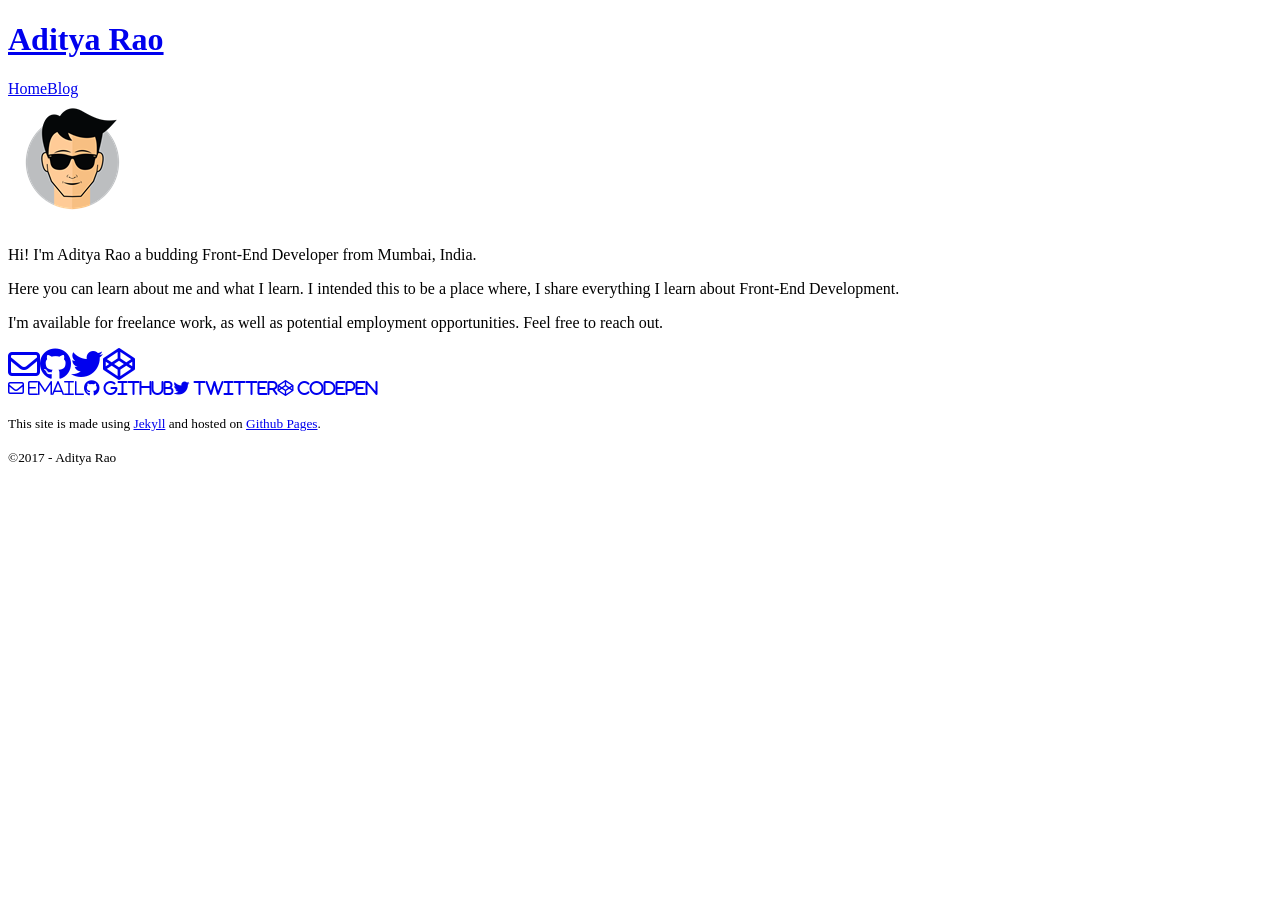
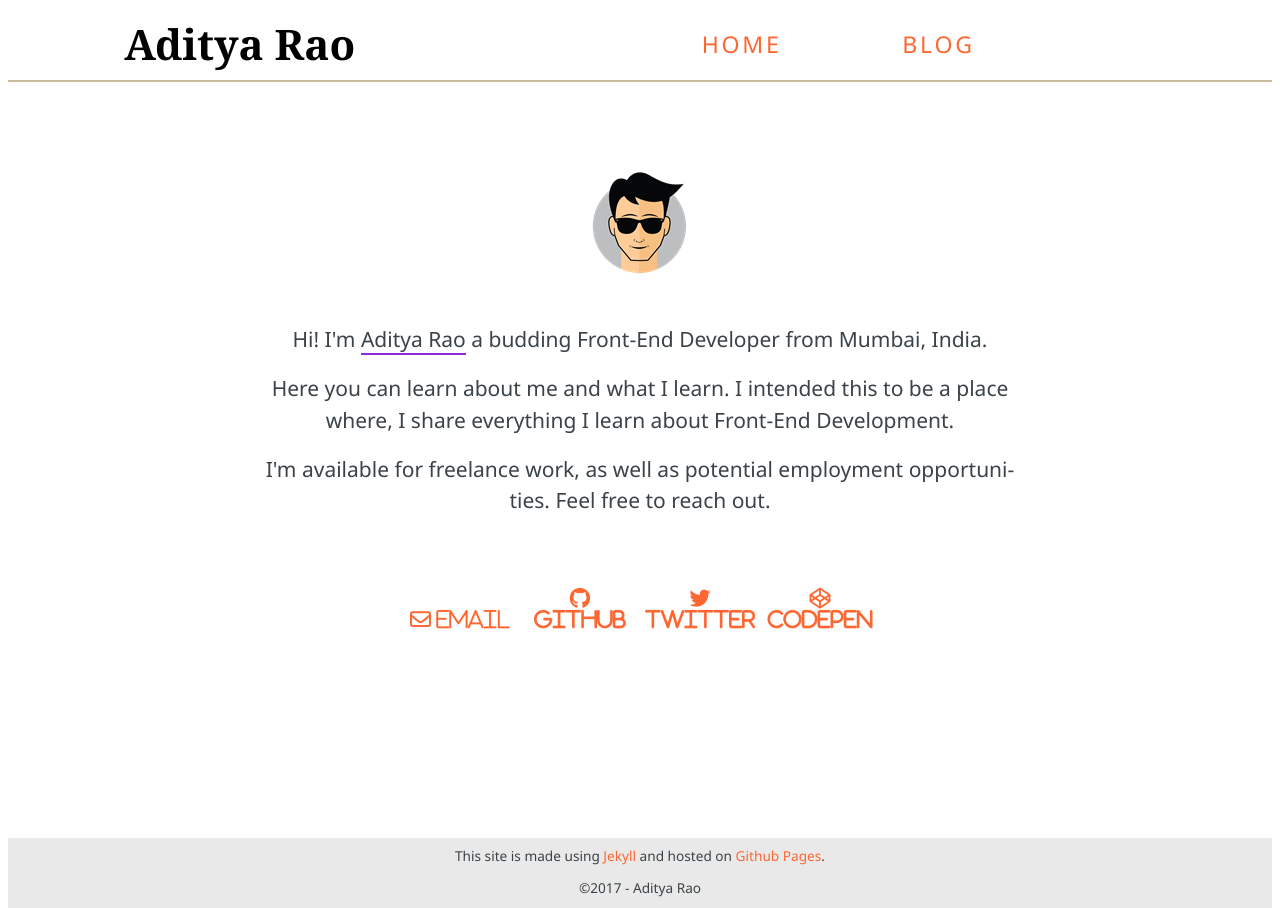
Before and after one commit to ad1tyara0/raoaditya.github.io, a Jekyll site: the page built from index.html, in a window 1280 px wide. Built offline with Jekyll 4.4.1, drawn with Linux system fonts in a browser that asks for light colours; nearby versions of some CDN libraries; some web fonts are replaced.

Commit message:
Fixed baseurl.

```diff
--- a/_config.yml
+++ b/_config.yml
@@ -2,7 +2,7 @@
 title: Aditya Rao
 description: > # this means to ignore newlines until "baseurl:"
   Personal website and blog for Aditya Rao.
-baseurl: "raoaditya.github.io" # the subpath of your site, e.g. /blog
+baseurl: "raoaditya/" # the subpath of your site, e.g. /blog
 url: "http://www.raoaditya.com" # the base hostname & protocol for your site
 email: dev.adityarao@gmail.com
 author: Aditya Rao
--- a/_includes/head.html
+++ b/_includes/head.html
@@ -12,5 +12,5 @@
   <!-- FontAwsome -->
   <script src="https://use.fontawesome.com/55c376258a.js"></script>
   <!-- CSS Stylesheet -->
-  <link rel="stylesheet" href="{{site.baseurl}}/assets/styles/main.min.css">
+  <link rel="stylesheet" href="/assets/styles/main.min.css">
 </head>
```
